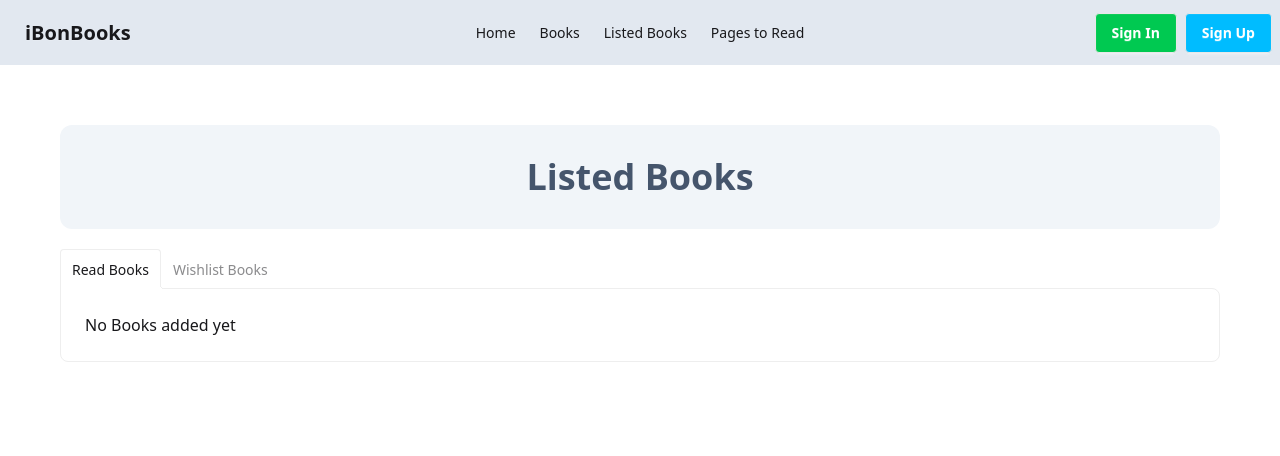
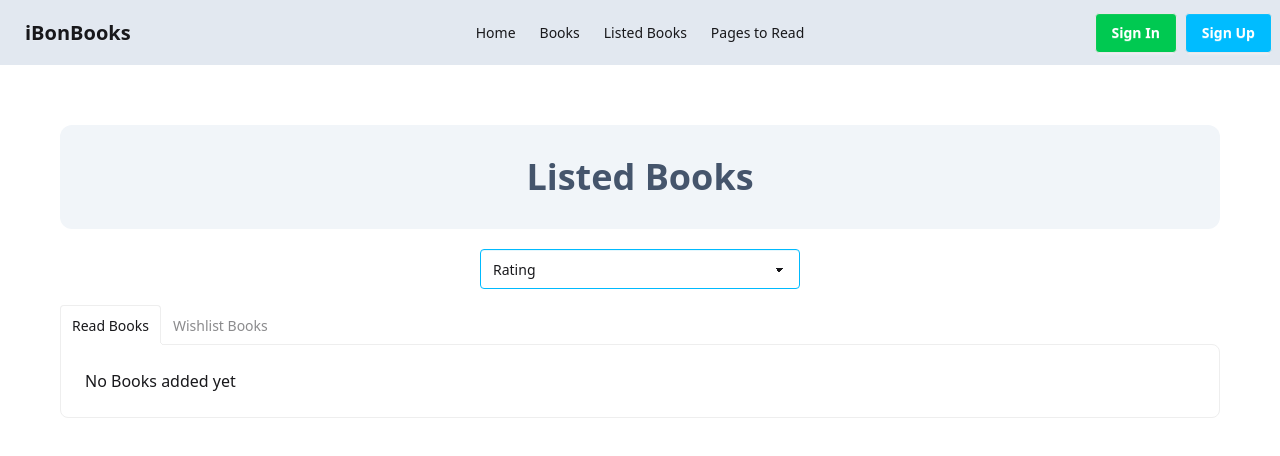
Before and after one commit to officialbondondatta/ibonBooks, a Next.js app: page /listed-books in a window 1280 px wide. Shown: the top 456 px of the page. Built offline with nearby package versions, Linux system fonts and the light colour scheme.

Commit message:
fixed sort bug

```diff
--- a/src/app/listed-books/page.tsx
+++ b/src/app/listed-books/page.tsx
@@ -1,27 +1,52 @@
 "use client"
 import { BookContext } from "@/context/BookContext";
-import { useContext } from "react";
+import { useContext, useState } from "react";
 import ListedBookShowcase from "../components/ListedBookShowcase";
+import Book from "../types/books";
 
 const ListedBooksPage = () => {
+    const [sortBy, setSortBy] = useState<"rating" | "pages" | "year">("rating")
     const BookContextValue = useContext(BookContext)
-
     if (!BookContextValue) {
         return null
     }
+    const { readBooks, wishlist } = BookContextValue
 
-    const { readBooks, wishlist } = BookContextValue
+    const sortBooks = (books: Book[]) => {
+        const sortedBooks = [...books]
+        if (sortBy === "rating") {
+            sortedBooks.sort((a, b) => b.rating - a.rating)
+        } else if (sortBy === "pages") {
+            sortedBooks.sort((a, b) => a.totalPages - b.totalPages)
+        } else if (sortBy === "year") {
+            sortedBooks.sort((a, b) => b.yearOfPublishing - a.yearOfPublishing)
+        }
+        return sortedBooks
+    }
+    const sortedReadBooks = sortBooks(readBooks)
+    const sortedWishlist = sortBooks(wishlist)
     return (
         <section className="p-5 lg:p-0 mt-5">
             <div className="container mx-auto max-w-300 space-y-4 p-5">
                 <h1 className="text-center my-5 text-4xl font-bold bg-slate-100 py-8 rounded-xl text-slate-600">Listed Books</h1>
+                <div className="flex text-center items-center justify-center">
+                    <select
+                        value={sortBy}
+                        onChange={(e) => setSortBy(e.target.value as "rating" | "year" | "pages")}
+                        className="select select-info">
+                        <option disabled={true}>Sort By</option>
+                        <option value={"rating"}>Rating</option>
+                        <option value={"pages"}>Number of Pages</option>
+                        <option value={"year"}>Published Year</option>
+                    </select>
+                </div>
                 <div className="tabs tabs-lift">
                     <input type="radio" name="my_tabs_1" className="tab" aria-label="Read Books" defaultChecked />
                     <div className="tab-content  bg-base-100 border-base-300 p-6 ">
                         <div className="grid grid-cols-1 gap-5">
                             {
-                                readBooks.length === 0 ? "No Books added yet" :
-                                    readBooks.map(book => (
+                                sortedReadBooks.length === 0 ? "No Books added yet" :
+                                    sortedReadBooks.map(book => (
                                         <ListedBookShowcase book={book} key={book.bookId}>
                                         </ListedBookShowcase>
                                     ))
@@ -33,8 +58,8 @@ const ListedBooksPage = () => {
                     <div className="tab-content  bg-base-100 border-base-300 p-6 ">
                         <div className="grid grid-cols-1 gap-5">
                             {
-                                wishlist.length === 0 ? "No Books added yet" :
-                                    wishlist.map(book => (
+                                sortedWishlist.length === 0 ? "No Books added yet" :
+                                    sortedWishlist.map(book => (
                                         <ListedBookShowcase book={book} key={book.bookId}>
                                         </ListedBookShowcase>
                                     ))
```
